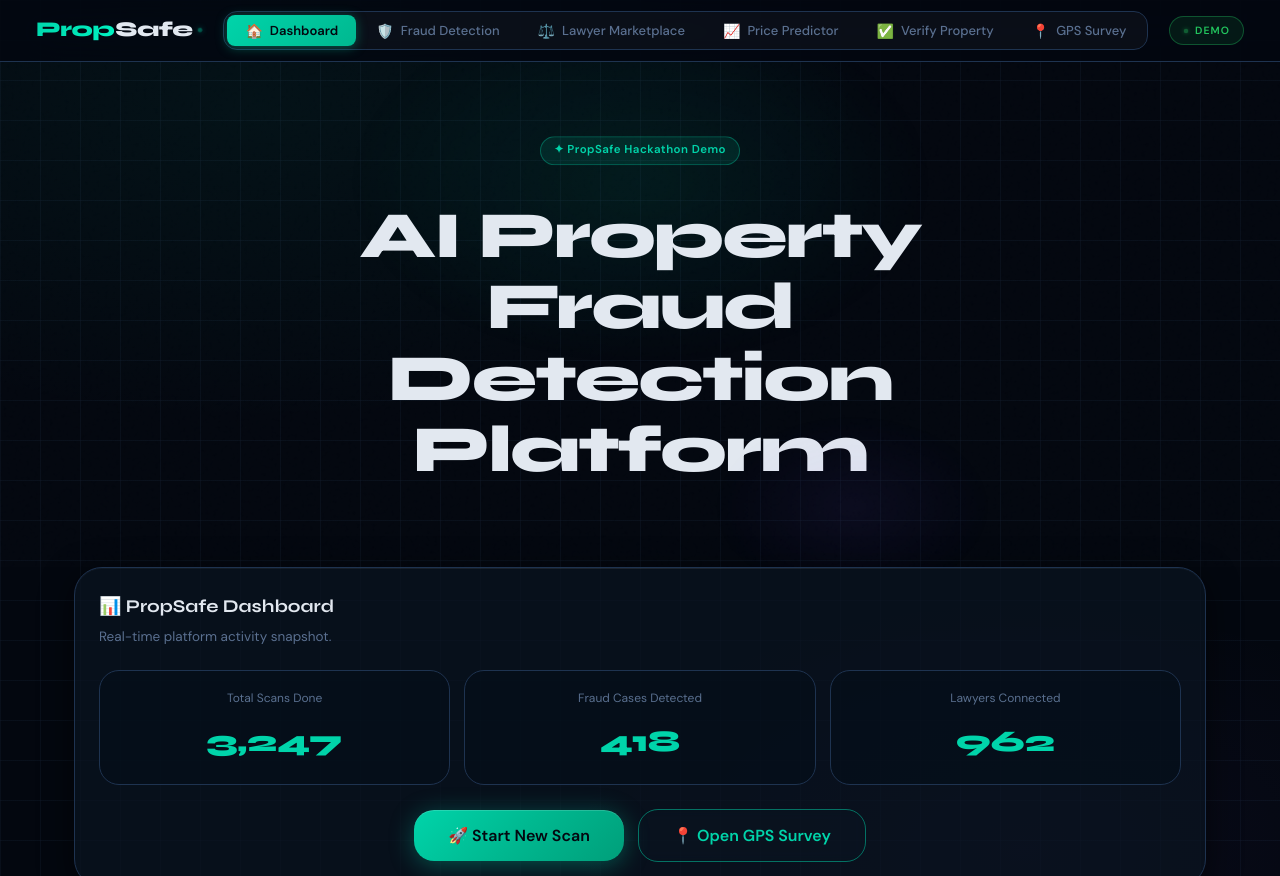
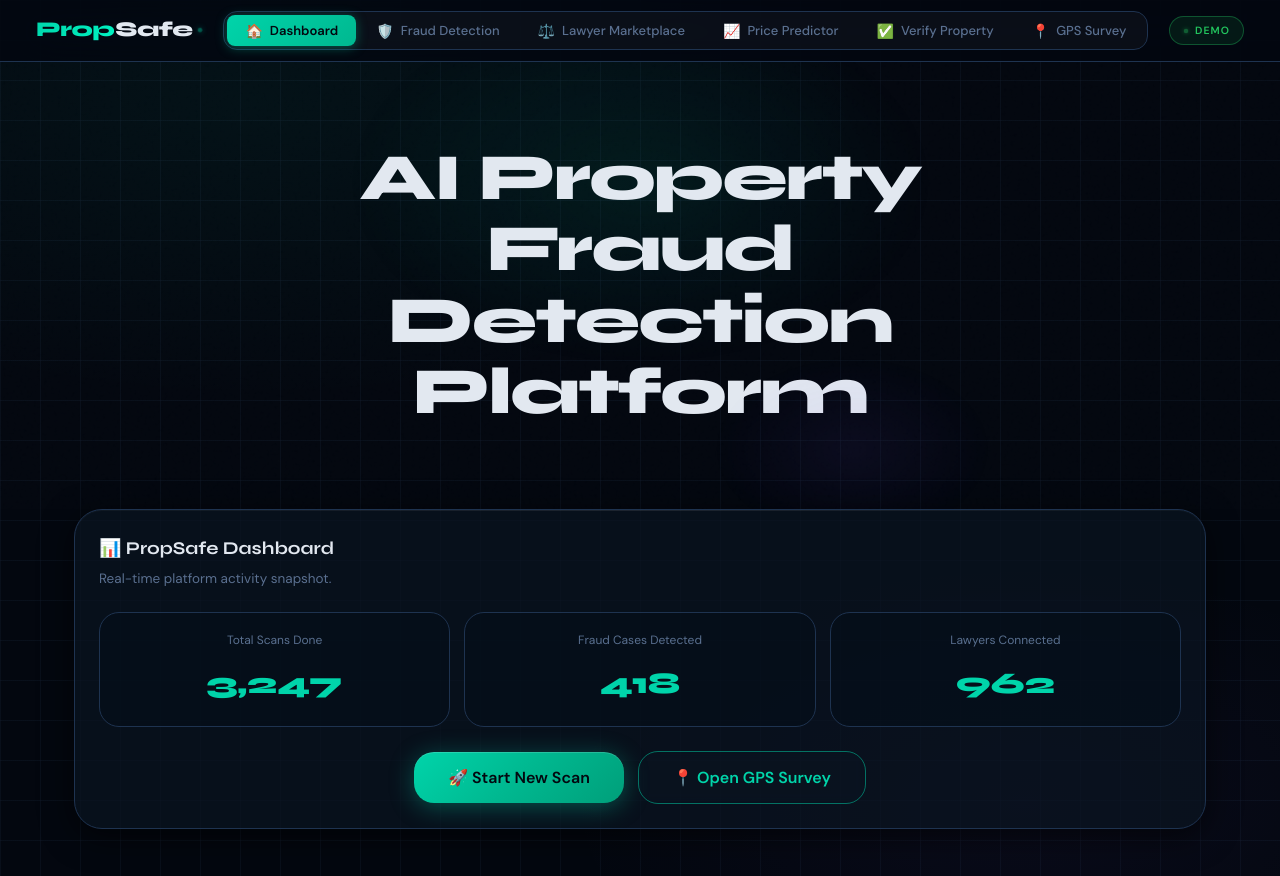
Before and after one commit to shivani-i-i/Propsafe, a website with bundled scripts: page frontend/index.html in a window 1280 px wide. Shown: the top 876 px of the page. Built offline with nearby package versions, Linux system fonts and the light colour scheme; no server answers.

Commit message:
Your message here

```diff
--- a/frontend/index.html
+++ b/frontend/index.html
@@ -74,9 +74,6 @@
 ════════════════════════════════════════ -->
 <section id="hero">
   <div class="hero-noise"></div>
-  <div class="hero-badge">
-    <span class="pill pill-teal animate-float">✦ PropSafe Hackathon Demo</span>
-  </div>
 
   <h1 class="hero-headline">
     AI Property Fraud<br>
```
